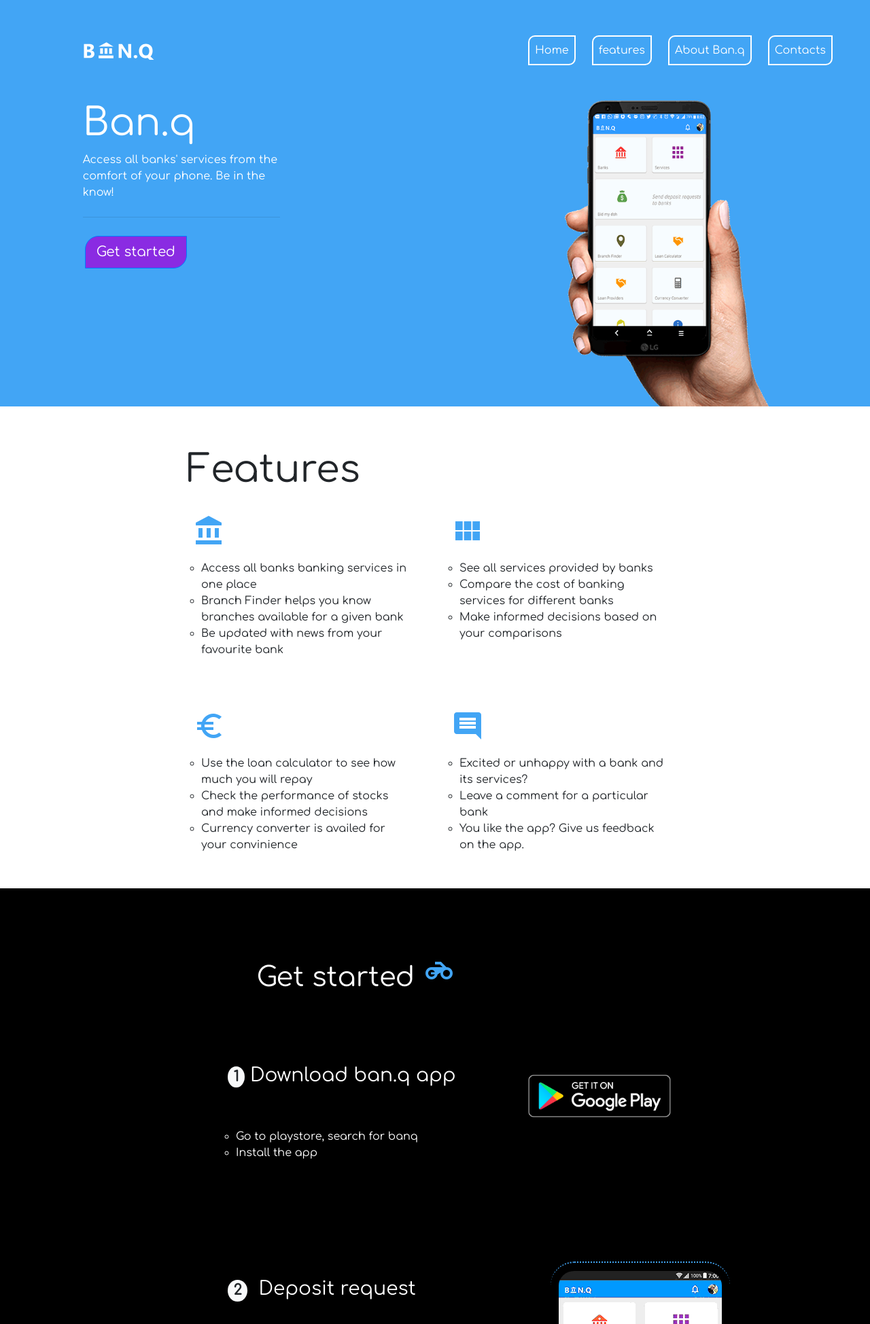
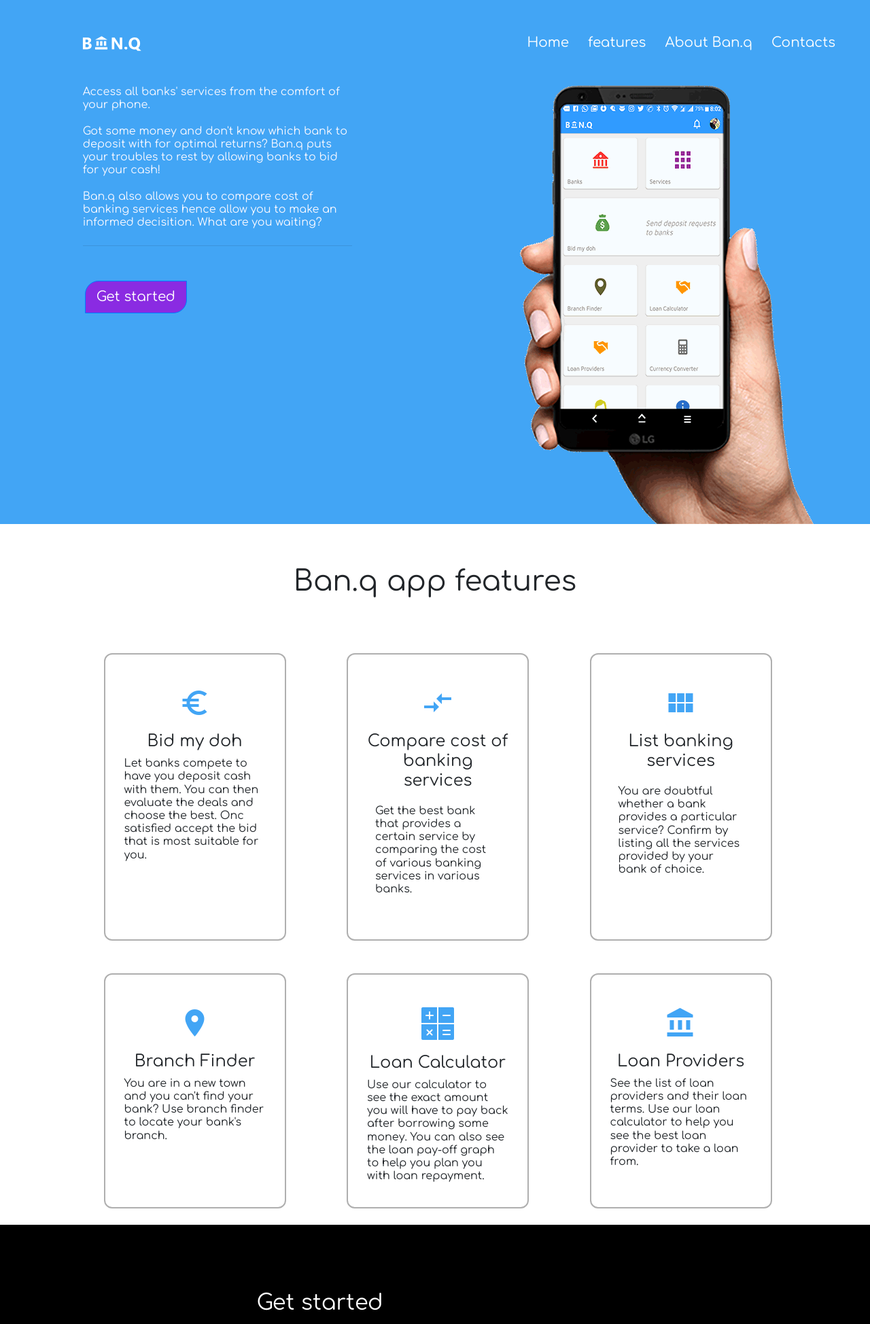
Before and after one commit to Quantum-35/web-s-alex, a PHP site: page / in a window 1280 px wide. Shown: the top 1948 px of the page at 68% size. Run offline with PHP 8.4, Linux system fonts and the light colour scheme; some libraries are stand-ins or nearby versions.

Commit message:
Fix margins and font-sizes

```diff
--- a/index.html
+++ b/index.html
@@ -21,7 +21,7 @@
     <div class="container-fluid">
         <div class="row hero">
             <div class="col-md-11 offset-1">
-                <nav class="navbar navbar-expand-lg  hero">
+                <nav class="navbar navbar-expand-lg navbar-fixed-top  hero">
                     <a class="navbar-brand align-left" href="#">
                         <img src="./images/banq-icon.svg" class="app-icon app-icon-medium" style="margin-left:-24px;" alt="ban.q" />
                     </a>
@@ -52,12 +52,17 @@
             </div>
         </div>
         <div class="row hero">
-            <div class="col-md-3  offset-1">
+            <div class="col-md-4  offset-1">
                 <div class="hero">
-                    <h1 class="display-4">Ban.q</h1>
-                    <h2></h2>Access all banks' services from the comfort of your phone. Be in the know!</h2>
+                    <h6>Access all banks' services from the comfort of your phone.<br/><br/> Got some money and
+                        don't know which bank to deposit with for optimal returns? Ban.q puts your troubles to rest by allowing banks to bid for your cash!
+                        <br/>
+                        <br/>
+                        Ban.q also allows you to compare cost of banking services hence allow you to make an informed decisition. What are you waiting?
+                    </h6>
+
                     <hr class="my-4">
-
+                    <br/>
                     <div class="row">
                         <div class="col-md-4">
                             <span class="lead">
@@ -75,11 +80,11 @@
                     </div>
                 </div>
             </div>
-            <div class="col-md-2">
+            <div class="col-md-1">
                 <br><br>
             </div>
             <div class="col-md-6 text-center">
-                <img src="./images/phone-in-hand.gif" style="margin-left:42px;" alt="Banq" height="450" width="300">
+                <img src="./images/phone-in-hand.gif" style="margin-left:42px;" alt="Banq">
             </div>
         </div>
         <br/>
@@ -87,52 +92,83 @@
 
         <div class="container" style="margin-top: 12px;" id="features">
             <div class="row">
-                <div class="col-md-4 offset-2">
-                    <h2 class="display-4">Features</h2>
+                <div class="col-md-10 offset-1 text-center">
+                    <h6 class="display-4" style="font-size: 42px;">Ban.q app features</h6>
+                    <br/>
+                    <br/>
                 </div>
-
             </div>
             <div class="row">
-                <div class="col-md-4 offset-md-2 feature-div">
-                    <i class="material-icons app-icon-large align-right">account_balance</i>
+                <div class="row">
+                    <div class="col-md-11 offset-md-1">
+                        <div class="row">
+                            <div class="col-md-3 feature-div">
+                                <div>
+                                    <div class="text-center">
+                                        <i class="material-icons app-icon-large align-center">euro_symbol</i>
+                                        <h4>Bid my doh</h4>
+                                    </div>
+                                    <h6>Let banks compete to have you deposit cash with them. You can then evaluate the deals and choose the best. Onc satisfied
+                                        accept the bid that is most suitable for you.</h6>
+                                </div>
+                            </div>
+                            <div class="col-md-1">
+                            </div>
+                            <div class="col-md-3 feature-div">
+                                <div class="text-center">
+                                    <i class="material-icons app-icon-large text-center">compare_arrows</i>
+                                    <h4>Compare cost of banking services</h4>
+                                </div>
                                 <ul>
-                        <li>Access all banks banking services in one place</li>
-                        <li>Branch Finder helps you know branches available for a given bank</li>
-                        <li>Be updated with news from your favourite bank</li>
+                                    <h6>Get the best bank that provides a certain service by comparing the cost of various banking services in various banks.
+                                    </h6>
+                                </ul>
+                            </div>
+                            <div class="col-md-1"></div>
+                            <div class="col-md-3  feature-div">
+                                <div class="text-center">
+                                    <i class="material-icons app-icon-large text-center">view_module</i>
+                                    <h4>List banking services</h4>
+                                </div>
+                                <ul>
+                                    <h6> You are doubtful whether a bank provides a particular service? Confirm by listing all the services provided by your
+                                        bank of choice.</h6>
 
                                 </ul>
                             </div>
-                <div class="col-md-4 feature-div">
-                    <i class="material-icons app-icon-large align-right">view_module</i>
-                    <ul>
-                        <li>See all services provided by banks</li>
-                        <li>Compare the cost of banking services for different banks</li>
-                        <li>Make informed decisions based on your comparisons</li>
-
-                    </ul>
+                            <div class="col-md-1"></div>
+                            <div class="col-md-3 feature-div">
+                                <div class="text-center">
+                                    <i class="material-icons app-icon-large text-center">location_on</i>
+                                    <h4>Branch Finder</h4>
                                 </div>
-                <div class="col-md-4 offset-md-2 feature-div">
-                    <div class="align-center">
-                        <i class="material-icons app-icon-large align-center">euro_symbol</i>
+                                <h6>You are in a new town and you can't find your bank? Use branch finder to locate your bank's branch.</h6>
+                            </div>
+                            <div class="col-md-1"></div>
+                            <div class="col-md-3 feature-div">
+                                <div class="text-center">
+                                    <img src="./images/math.png" class="material-icons app-icon-large text-center" alt="">
+                                    <h4>Loan Calculator</h4>
                                 </div>
 
-                    <ul>
-                        <li>Use the loan calculator to see how much you will repay</li>
-                        <li>Check the performance of stocks and make informed decisions</li>
-                        <li>Currency converter is availed for your convinience</li>
-                    </ul>
+                                <h6>Use our calculator to see the exact amount you will have to pay back after borrowing some money. You can also see the
+                                    loan pay-off graph to help you plan you with loan repayment.
+                                </h6>
                             </div>
-                <div class="col-md-4 feature-div">
-                    <div class="align-center">
-                        <i class="material-icons app-icon-large align-center">comment</i>
+                            <div class="col-md-1"></div>
+                            <div class="col-md-3 feature-div">
+                                <div class="text-center">
+                                    <i class="material-icons app-icon-large text-center">account_balance</i>
+                                    <h4>Loan Providers</h4>
+
+                                </div>
+                                <h6>See the list of loan providers and their loan terms. Use our loan calculator to help you see the best loan provider to
+                                    take a loan from.</h6>
+                            </div>
+                        </div>
+                    </div>
                 </div>
 
-                    <ul>
-                        <li>Excited or unhappy with a bank and its services?</li>
-                        <li>Leave a comment for a particular bank</li>
-                        <li>You like the app? Give us feedback on the app.</li>
-                    </ul>
-                </div>
             </div>
         </div>
         <div class="row get-started" id="div-getstarted">
@@ -142,9 +178,8 @@
                 <div class="col-md-4 offset-3">
                     <br/>
                     <br/>
-                    <h1 class="feature-header align-left" style="color:white;">Get started
-                        <i class="material-icons app-icon-large">motorcycle</i>
-                    </h1>
+                    <h2 class="feature-header" style="color:white;">Get started
+                    </h2>
                     <br>
                     <br>
                     <br>
@@ -156,18 +191,12 @@
 
             <!-- step 0 download app -->
             <div class="col-md-4 offset-md-3" style="vertical-align: center;">
-
-                <h3>
-                    <span class="badge badge-light" style="border-radius: 50%;">1</span> Download ban.q app</h3>
+                <h4>
+                    <span class="badge badge-light" style="border-radius: 50%;">1</span>&nbsp; Download ban.q app</h4>
                 <br/>
-                <p class="lead">
-                    <ul>
-                        <li>Go to playstore, search for banq</li>
-                        <li>Install the app</li>
-                    </ul>
-
-                </p>
-
+                <h6>
+                    Go to playstore, download ban.q app and install it on your phone.
+                </h6>
             </div>
             <div class="col-md-4">
                 <a href="#">
@@ -183,12 +212,13 @@
                 <br/>
                 <br/>
                 <br/>
-                <h3>
-                    <span class="badge badge-light" style="border-radius: 50%;">2</span>&nbsp; Deposit request</h3>
+                <h4>
+                    <span class="badge badge-light" style="border-radius: 50%;">2</span>&nbsp;Make a deposit request</h4>
                 <br/>
-                <p class="lead">
-                    You have some money and you don't know which bank to deposit with to get maximum returns? Place a deposit request for banks to give you offers and choose the best!
-                </p>
+                <h6>
+                    You have some money and you don't know which bank to deposit with to get maximum returns? Place a deposit request for banks to give you offers
+                    to choose from!
+                </h6>
 
             </div>
             <div class="col-md-4">
@@ -208,12 +238,12 @@
                 <br/>
                 <br/>
                 <br/>
-                <h3>
-                    <span class="badge badge-light" style="border-radius: 50%;">3</span> Accept best bid </h3>
+                <h4>
+                    <span class="badge badge-light" style="border-radius: 50%;">3</span> &nbsp; Accept best bid </h4>
                 <br/>
-                <p class="lead">
+                <h6>
                    Choose the best offer for your deposit request. Once you are satisfied with the offer accept the offer.
-                </p>
+                </h6>
 
             </div>
             <div class="col-md-4">
@@ -232,13 +262,13 @@
                 <br/>
                 <br/>
                 <br/>
-                <h3>
-                    <span class="badge badge-light" style="border-radius: 50%;">4</span>&nbsp; Compare cost of various banking services.</h3>
+                <h4>
+                    <span class="badge badge-light" style="border-radius: 50%;">4</span>&nbsp; Compare cost of various banking services.</h4>
                 <br/>
-                <p class="lead">
+                <h6>
                     If you don't know the best bank to get a service, worry no more.
                    In case of two banks offering the same service, you can compare the cost of the services and decide which bank should serve you!
-                </p>
+                </h6>
 
             </div>
             <div class="col-md-4">
@@ -258,12 +288,12 @@
                 <br/>
                 <br/>
                 <br/>
-                <h3>
-                    <span class="badge badge-light" style="border-radius: 50%;">4</span>&nbsp; Loan Calculator</h3>
+                <h4>
+                    <span class="badge badge-light" style="border-radius: 50%;">5</span>&nbsp; Loan Calculator</h4>
                 <br/>
-                <p class="lead">
+                <h6>
                     Use our loan calculator to help you decide whichh loan provider is has terms that suit you best.
-                </p>
+                </h6>
 
             </div>
              <div class="col-md-4">
@@ -282,12 +312,12 @@
                 <br/>
                 <br/>
                 <br/>
-                <h3>
-                    <span class="badge badge-light" style="border-radius: 50%;">4</span>&nbsp; Bank Branch Finder</h3>
+                <h4>
+                    <span class="badge badge-light" style="border-radius: 50%;">6</span>&nbsp; Bank Branch Finder</h4>
                 <br/>
-                <p class="lead">
+                <h6>
                    You are in a new town and don't know the location of your banks branch? Use Banq branch finder for directions.
-                </p>
+                </h6>
 
             </div>
              <div class="col-md-4">
--- a/styles/styles.css
+++ b/styles/styles.css
@@ -6,18 +6,25 @@
 }
 .hero{
     background: #42A5F5;
-    color: white;
+    color: #F8F8FF;
 }
+
 .app-icon {
        color: #afafaf !important;
 }
 .app-icon-medium {
-    height: 120px;
-    width: 120px;
+    height: 100px;
+    width: 100px;
 }
 
+.app-icon-small {
+    height: 24px;
+    width: 24px;
+}
 .app-icon-large {
     font-size: 48px;
+    border: 3px solid white;
+    margin: 16px;
     color: #42A5F5;
 }
 
@@ -28,8 +35,12 @@
 }
 
 .feature-div {
-    border-radius: 0px 25px 0px 25px;
-    padding: 24px;
+    border-radius: 12px;
+    margin-bottom: 24px;
+    margin-top: 24px;
+    border: 2px solid #afafaf;
+    min-height: 300px;
+    padding: 28px;
 }
 
 .feature-device-chrome{
@@ -60,7 +71,7 @@
     font-kerning: inherit;
 }
 ul {
-    list-style: circle;
+    list-style: square;
     text-decoration:  none;
     padding: 12px;
 }
@@ -75,14 +86,15 @@
 
 .nav-button{
     background-color: transparent;
-    border: 2px solid white;
-    border-radius: 10px 0px 10px 0px;
-    margin: 32px 12px;
+    margin-left: 12px;
+    font-size: 20px;
+    font-weight: 300;
     color: white;
 }
 .nav-button:focus {
       font-weight: bold;
       border: 2px dotted white;
+      color: white;
 }
 
 .menu-button{
```
Also changed, not shown: js/script.js (+4 -4 lines), about.html (added), images/math.png (added). Lines whose indentation alone changed are shown as unchanged.
